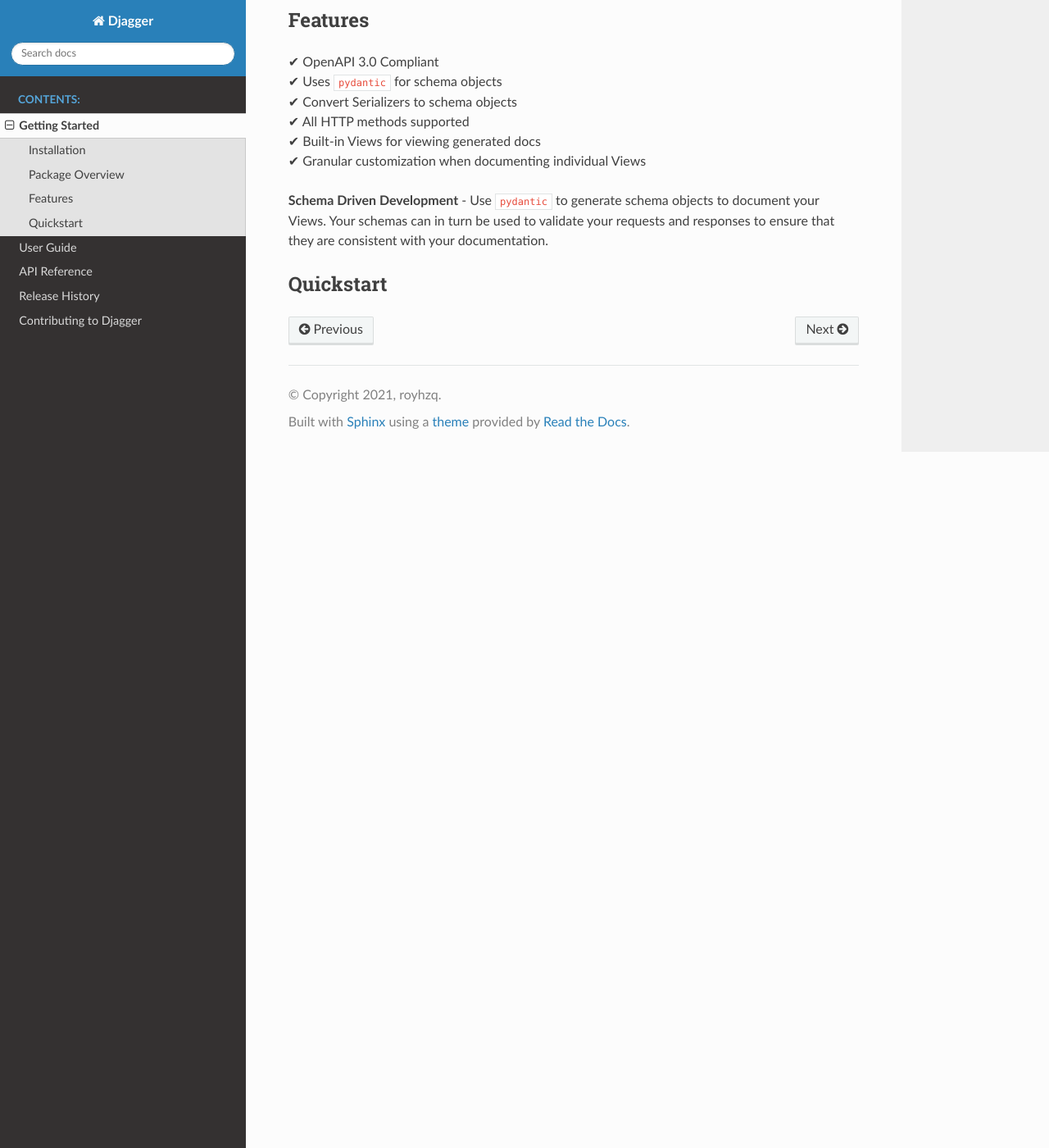
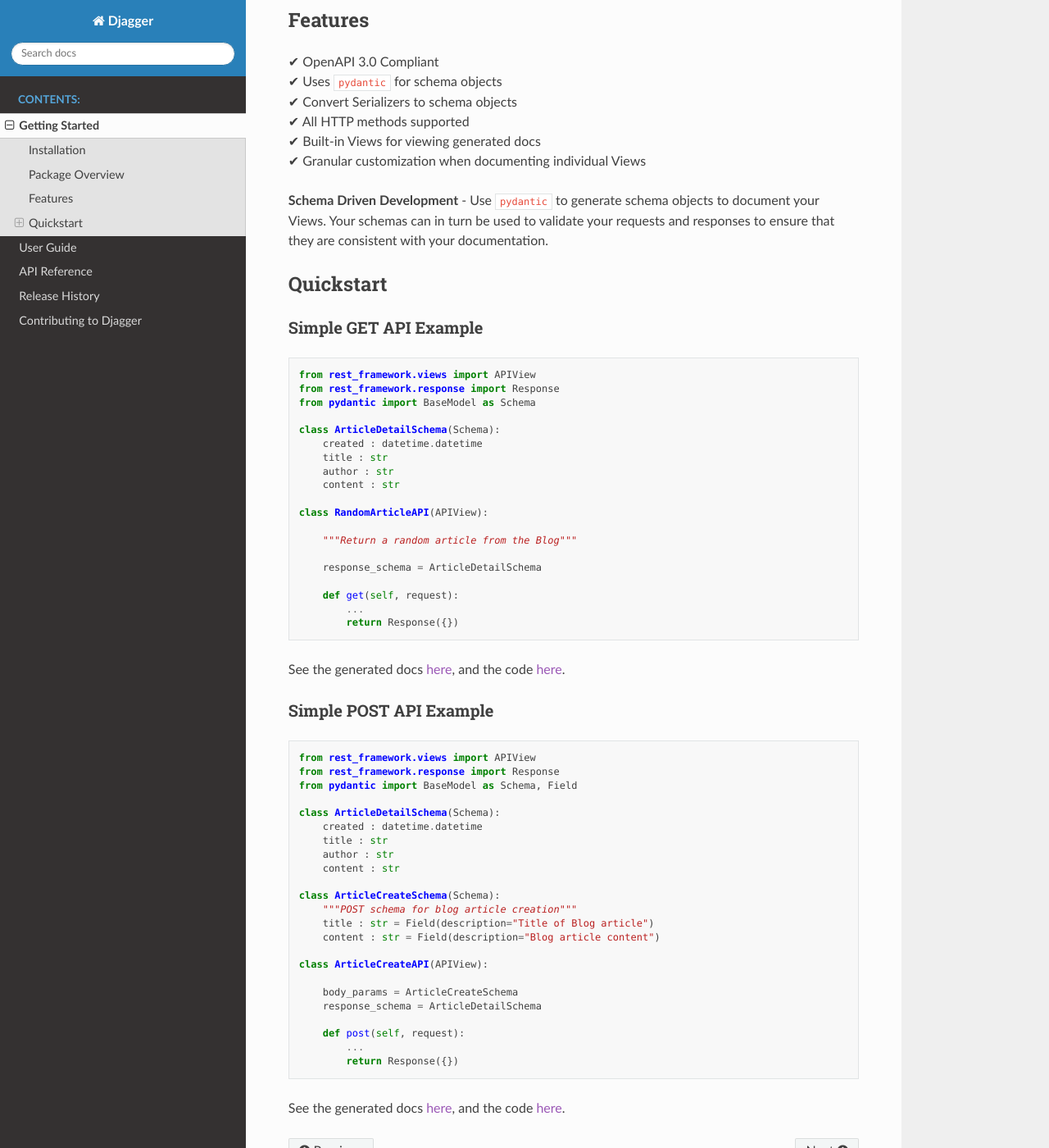
Before and after one commit to royhzq/djagger, a Sphinx documentation site: the page built from docs/source/getting_started.rst, in a window 1280 px wide and 1400 px high, scrolled down 1127 px. Shown: the whole window at 82% size. Built offline with Sphinx 7.4.7 and the Read the Docs theme 2.0.0, drawn with Linux system fonts in a browser that asks for light colours.

Commit message:
WIP: documentation

```diff
--- a/docs/source/getting_started.rst
+++ b/docs/source/getting_started.rst
@@ -56,8 +56,66 @@
 **Schema Driven Development** - Use ``pydantic`` to generate schema objects to document your Views. Your schemas can in turn be used to validate your requests and responses to ensure that they are consistent with your documentation.
 
 
+Quickstart
+----------
+
+Simple GET API Example
+~~~~~~~~~~~~~~~~~~~~~~
+.. code:: python
+
+    from rest_framework.views import APIView
+    from rest_framework.response import Response
+    from pydantic import BaseModel as Schema
+
+    class ArticleDetailSchema(Schema):
+        created : datetime.datetime
+        title : str
+        author : str
+        content : str
+
+    class RandomArticleAPI(APIView):
+
+        """Return a random article from the Blog"""
+
+        response_schema = ArticleDetailSchema
+
+        def get(self, request):
+            ...
+            return Response({})
+
+.. raw:: html
+
+    <p>See the generated docs <a href="" target="_blank">here</a>, and the code <a href="" target="_blank">here</a>.</p>
 
 
+Simple POST API Example
+~~~~~~~~~~~~~~~~~~~~~~~
+.. code:: python
 
-Quickstart
-----------
+    from rest_framework.views import APIView
+    from rest_framework.response import Response
+    from pydantic import BaseModel as Schema, Field
+
+    class ArticleDetailSchema(Schema):
+        created : datetime.datetime
+        title : str
+        author : str
+        content : str
+
+    class ArticleCreateSchema(Schema):
+        """POST schema for blog article creation"""
+        title : str = Field(description="Title of Blog article")
+        content : str = Field(description="Blog article content")
+
+    class ArticleCreateAPI(APIView):
+
+        body_params = ArticleCreateSchema
+        response_schema = ArticleDetailSchema
+
+        def post(self, request):
+            ...
+            return Response({})
+
+.. raw:: html
+
+    <p>See the generated docs <a href="" target="_blank">here</a>, and the code <a href="" target="_blank">here</a>.</p>
```
